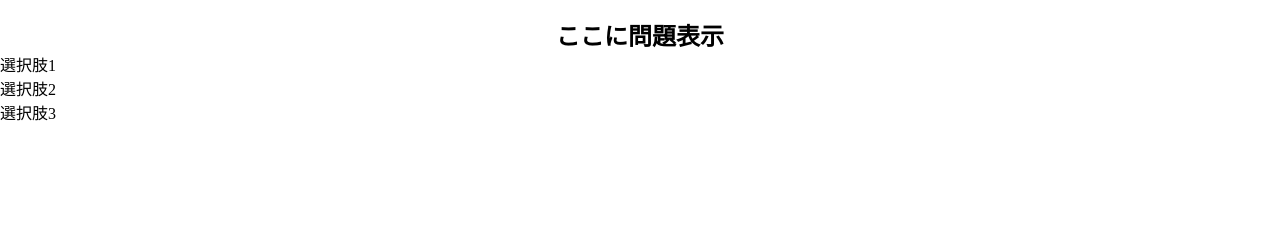
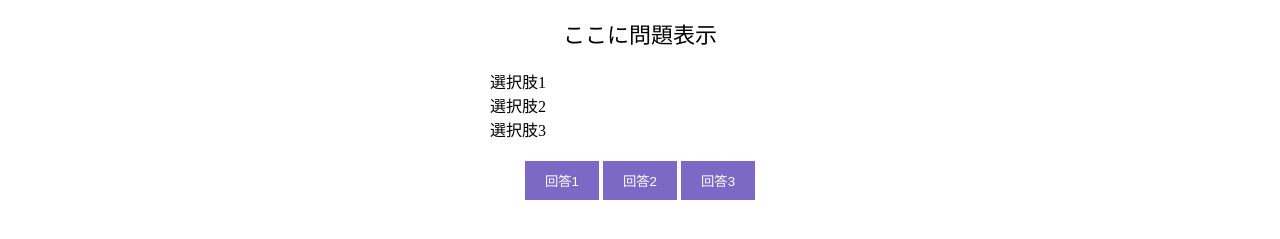
Before and after one commit to hamadacokyuu/quiz02, a plain HTML site: page index.html in a window 1280 px wide. Shown: the part 49-288 px from the top of the page. Drawn offline with Linux system fonts and the light colour scheme.

Commit message:
htmlの作業

```diff
--- a/index.html
+++ b/index.html
@@ -16,6 +16,13 @@
         <li id="ans2">選択肢2</li>
         <li id="ans3">選択肢3</li>
     </ul>
+
+    <div class="btn-box">
+        <button type="button" id="answer1">回答1</button>
+        <button type="button" id="answer2">回答2</button>
+        <button type="button" id="answer3">回答3</button>
+    </div>
+
     <script src="js/main.js"></script>
 </body>
 </html>
--- a/sass/style.scss
+++ b/sass/style.scss
@@ -12,4 +12,12 @@ h1{
 
 h2 {
     text-align: center;
+    font-size: 22px;
+    font-weight: normal;
 }
+
+ul {
+    width: 300px;
+    margin: 20px auto;
+    list-style: none;
+}
```
Also changed, not shown: css/style.css.
